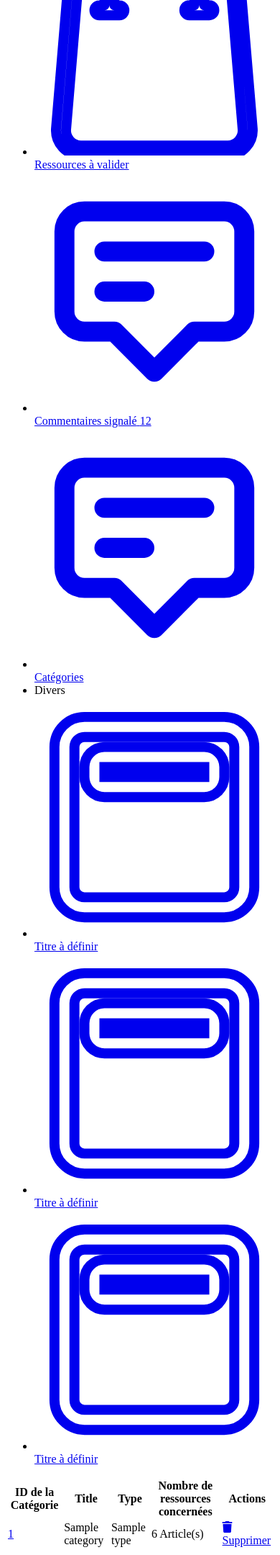
After one commit to Martin-Buriez/Ressources_Relationnelles, a Symfony app: template templates/Admin/category/index.html.twig in a window 390 px wide. The commit adds this page. Shown: the part 880-3040 px from the top of the page at 72% size. Run offline with Twig, Linux system fonts and the light colour scheme; the template is opened without the code that fills it: most values are stand-ins (such as "Sample title", 1, 10 or a date in 2020); some libraries are stand-ins or nearby versions.

Commit message:
CategorysInterfaceAdmin

```diff
--- a/src/Security/AppAuthenticator.php
+++ b/src/Security/AppAuthenticator.php
@@ -45,10 +45,7 @@ class AppAuthenticator extends AbstractLoginFormAuthenticator
         if ($targetPath = $this->getTargetPath($request->getSession(), $firewallName)) {
             return new RedirectResponse($targetPath);
         }
-
-        // For example:
-        //return new RedirectResponse($this->urlGenerator->generate('some_route'));
-        throw new \Exception($this->urlGenerator->generate('homepage'));
+        return new RedirectResponse($this->urlGenerator->generate('homepage'));
     }
 
     protected function getLoginUrl(Request $request): string
--- /dev/null
+++ b/templates/Admin/category/index.html.twig
@@ -0,0 +1,46 @@
+{% extends 'Admin/admin_base.html.twig' %}
+
+{% block title %}Les Catégories{% endblock %}
+
+{% block body %}
+    <div class="mt-12 lg:mt-20 xl:mt-24 mx-4">
+        <div class="w-full overflow-hidden rounded-lg shadow-xs">
+            <div class="w-full overflow-x-auto">
+                <table class="w-full ">
+                    <thead>
+                        <tr class="font-extrabold tracking-wide text-left uppercase border-b bg-blue1 text-black dark:text-white">
+                            <th class="px-4 py-3">ID de la Catégorie</th>
+                            <th class="px-4 py-3">Title</th>
+                            <th class="px-4 py-3">Type</th>
+                            <th class="px-4 py-3">Nombre de ressources concernées</th>
+                            <th class="px-4 py-3">Actions</th>
+                        </tr>
+                    </thead>
+                    <tbody class="divide-y divide-gray-700 bg-gray-800">
+                    {% for category in categorys %}
+                        <tr class="hover:bg-white bg-blue2 text-black">
+                            <td class="px-4 py-3">
+                                <a target="_blank" rel="noreferrer noopener" href="#">
+                                    {{ category.id }}
+                                </a>
+                            </td>
+                            <td class="px-4 py-3">
+                                {{ category.title }}
+                            </td>
+                            <td class="px-4 py-3">
+                                {{ category.type }}
+                            </td>
+                            <td class="px-4 py-3 text-black">
+                                {{ category.publicationReferencerCategories|length }} Article(s)
+                            </td>
+                            <td class="px-4 py-3 text-black">
+                                <a onclick="confirm('Supprimer le blog et tout ses articles ?')" class="ml-8" href="#"><i class="text-orange-300 fas fa-trash mr-1"></i>Supprimer</a>
+                            </td>
+                        </tr>
+                    {% endfor %}
+                    </tbody>
+                </table>
+            </div>
+            </div>
+        </div>
+{% endblock %}
--- a/templates/partials/admin/sidebar.html.twig
+++ b/templates/partials/admin/sidebar.html.twig
@@ -36,11 +36,11 @@
                 </a>
             </li>
             <li>
-                <a href="#" class="relative flex flex-row items-center h-11 focus:outline-none hover:bg-blue1 text-white-600 hover:text-white-800 hover:border-blue-500 pr-6 {% if current_menu is defined and current_menu == 'contact' %}border-l-4 lg:border-l-2 lg:border-2 border-white{% else %}border-transparent{% endif %}">
+                <a href="{{ path('admin_category') }}" class="relative flex flex-row items-center h-11 focus:outline-none hover:bg-blue1 text-white-600 hover:text-white-800 hover:border-blue-500 pr-6 {% if current_menu is defined and current_menu == 'contact' %}border-l-4 lg:border-l-2 lg:border-2 border-white{% else %}border-transparent{% endif %}">
                 <span class="inline-flex justify-center items-center ml-4">
                     <svg class="w-5 h-5" fill="none" stroke="currentColor" viewBox="0 0 24 24" xmlns="http://www.w3.org/2000/svg"><path stroke-linecap="round" stroke-linejoin="round" stroke-width="2" d="M7 8h10M7 12h4m1 8l-4-4H5a2 2 0 01-2-2V6a2 2 0 012-2h14a2 2 0 012 2v8a2 2 0 01-2 2h-3l-4 4z"></path></svg>
                 </span>
-                    <span class="ml-2 text-sm tracking-wide truncate">Titre à définir</span>
+                    <span class="ml-2 text-sm tracking-wide truncate">Catégories</span>
                     {# <span class="hidden md:block px-3 py-2 ml-auto text-xs font-medium tracking-wide text-blue-500 bg-white rounded-full"></span> #}
                 </a>
             </li>
```
Also changed, not shown: src/Controller/Admin/AdminCategoryController.php (added, +24 -0 lines).
